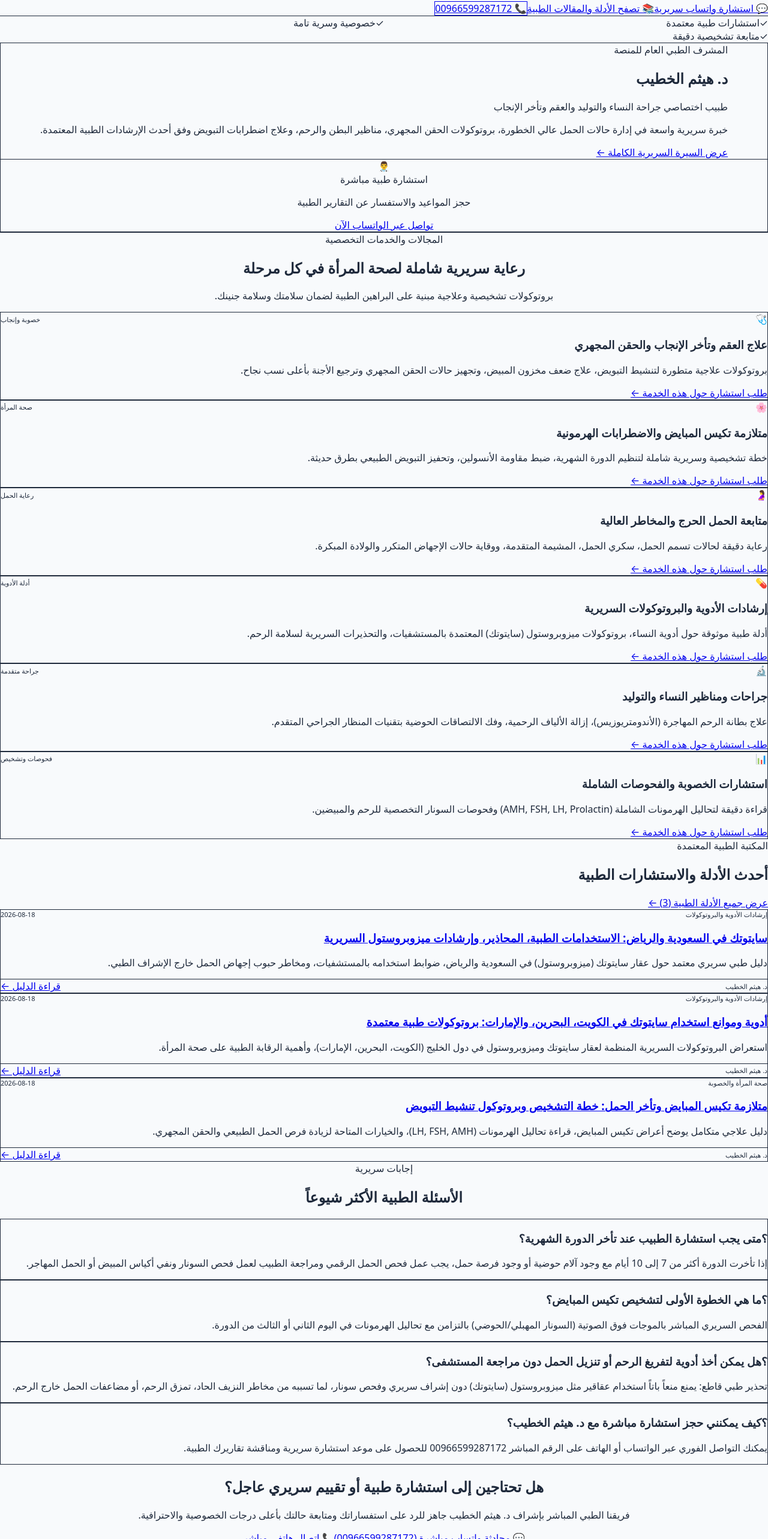
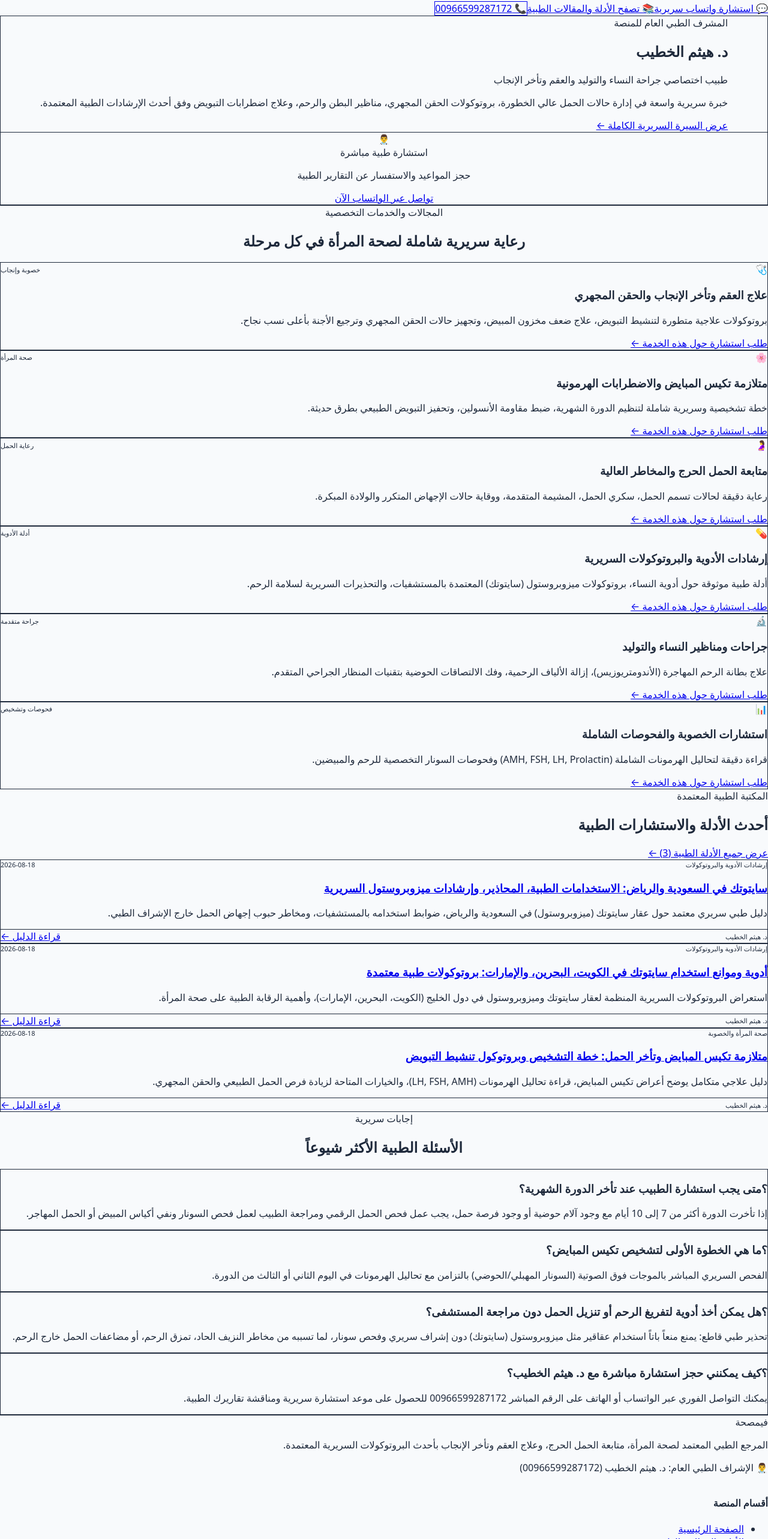
Before and after one commit to femseha/femseha, a React (Vite) app: page / in a window 1280 px wide. Shown: the part 178-2744 px from the top of the page at 60% size. Built offline with nearby package versions, Linux system fonts and the light colour scheme.

Commit message:
Update Home.tsx

```diff
--- a/src/pages/Home.tsx
+++ b/src/pages/Home.tsx
@@ -65,7 +65,6 @@ export default function Home() {
 
   return (
     <div className="space-y-16 py-8 px-4 sm:px-6 lg:px-8 max-w-7xl mx-auto" dir="rtl">
-
       {/* 1. Hero Section */}
       <section className="relative overflow-hidden rounded-3xl bg-gradient-to-br from-rose-900 via-rose-800 to-slate-900 text-white p-8 sm:p-12 lg:p-16 shadow-xl">
         <div className="relative z-10 max-w-3xl space-y-6">
@@ -86,7 +85,7 @@ export default function Home() {
               href="https://wa.me/966599287172"
               target="_blank"
               rel="noopener noreferrer"
-              className="bg-emerald-600 hover:bg-emerald-700 text-white font-bold px-6 py-3.5 rounded-2xl shadow-lg hover:shadow-emerald-600/30 transition flex items-center gap-2 text-sm sm:text-base"
+              className="bg-emerald-600 hover:bg-emerald-700 text-white font-bold px-6 py-3.5 rounded-2xl shadow-lg transition flex items-center gap-2 text-sm sm:text-base"
             >
               💬 استشارة واتساب سريرية
             </a>
@@ -102,19 +101,6 @@ export default function Home() {
             >
               📞 00966599287172
             </a>
-          </div>
-
-          {/* Quick Trust Highlights */}
-          <div className="pt-6 border-t border-white/10 grid grid-cols-2 sm:grid-cols-3 gap-4 text-xs sm:text-sm text-slate-300">
-            <div className="flex items-center gap-2">
-              <span className="text-emerald-400 font-bold">✓</span> استشارات طبية معتمدة
-            </div>
-            <div className="flex items-center gap-2">
-              <span className="text-emerald-400 font-bold">✓</span> خصوصية وسرية تامة
-            </div>
-            <div className="flex items-center gap-2">
-              <span className="text-emerald-400 font-bold">✓</span> متابعة تشخيصية دقيقة
-            </div>
           </div>
         </div>
       </section>
@@ -134,7 +120,7 @@ export default function Home() {
           <p className="text-slate-600 text-sm sm:text-base leading-relaxed">
             خبرة سريرية واسعة في إدارة حالات الحمل عالي الخطورة، بروتوكولات الحقن المجهري، مناظير البطن والرحم، وعلاج اضطرابات التبويض وفق أحدث الإرشادات الطبية المعتمدة.
           </p>
-          <div className="flex items-center gap-4 pt-2">
+          <div className="pt-2">
             <Link
               to="/doctor"
               className="text-rose-600 font-bold text-sm hover:underline flex items-center gap-1"
@@ -158,7 +144,7 @@ export default function Home() {
         </div>
       </section>
 
-      {/* 3. Clinical Services Grid */}
+      {/* 3. Services Grid */}
       <section className="space-y-8">
         <div className="text-center space-y-2">
           <span className="text-xs font-bold text-rose-600 bg-rose-50 px-3 py-1 rounded-full">
@@ -167,9 +153,6 @@ export default function Home() {
           <h2 className="text-2xl sm:text-3xl font-black text-slate-900">
             رعاية سريرية شاملة لصحة المرأة في كل مرحلة
           </h2>
-          <p className="text-slate-500 text-sm max-w-xl mx-auto">
-            بروتوكولات تشخيصية وعلاجية مبنية على البراهين الطبية لضمان سلامتك وسلامة جنينك.
-          </p>
         </div>
 
         <div className="grid grid-cols-1 md:grid-cols-2 lg:grid-cols-3 gap-6">
@@ -201,7 +184,7 @@ export default function Home() {
         </div>
       </section>
 
-      {/* 4. Featured Medical Articles */}
+      {/* 4. Featured Articles */}
       <section className="space-y-8 bg-slate-100/60 -mx-4 sm:-mx-6 lg:-mx-8 p-6 sm:p-10 rounded-3xl">
         <div className="max-w-7xl mx-auto space-y-8">
           <div className="flex flex-col sm:flex-row justify-between items-start sm:items-end gap-4">
@@ -256,7 +239,7 @@ export default function Home() {
         </div>
       </section>
 
-      {/* 5. FAQ Section */}
+      {/* 5. FAQs */}
       <section className="space-y-6 max-w-4xl mx-auto">
         <div className="text-center space-y-2">
           <span className="text-xs font-bold text-rose-600 bg-rose-50 px-3 py-1 rounded-full">
@@ -280,33 +263,6 @@ export default function Home() {
           ))}
         </div>
       </section>
-
-      {/* 6. Bottom Emergency / Direct Contact CTA */}
-      <section className="bg-slate-900 text-white rounded-3xl p-8 sm:p-12 text-center space-y-6 shadow-xl">
-        <h2 className="text-2xl sm:text-3xl font-black">
-          هل تحتاجين إلى استشارة طبية أو تقييم سريري عاجل؟
-        </h2>
-        <p className="text-slate-300 text-sm sm:text-base max-w-2xl mx-auto leading-relaxed">
-          فريقنا الطبي المباشر بإشراف د. هيثم الخطيب جاهز للرد على استفساراتك ومتابعة حالتك بأعلى درجات الخصوصية والاحترافية.
-        </p>
-        <div className="flex flex-wrap justify-center gap-4 pt-2">
-          <a
-            href="https://wa.me/966599287172"
-            target="_blank"
-            rel="noopener noreferrer"
-            className="bg-emerald-600 hover:bg-emerald-700 text-white font-bold px-8 py-3.5 rounded-2xl shadow-lg transition text-sm sm:text-base"
-          >
-            💬 محادثة واتساب مباشرة (00966599287172)
-          </a>
-          <a
-            href="tel:00966599287172"
-            className="bg-rose-600 hover:bg-rose-700 text-white font-bold px-8 py-3.5 rounded-2xl shadow-lg transition text-sm sm:text-base"
-          >
-            📞 اتصال هاتفي مباشر
-          </a>
-        </div>
-      </section>
-
     </div>
   );
 }
```
